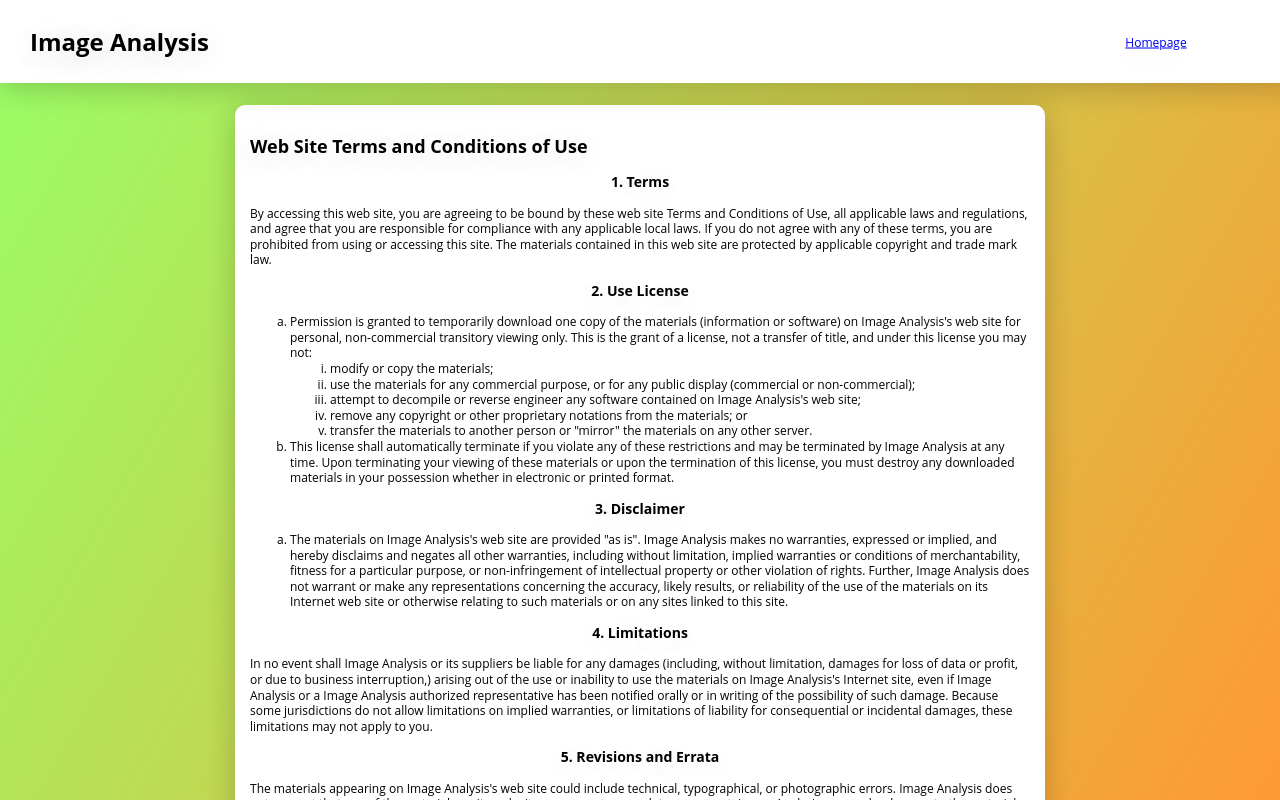
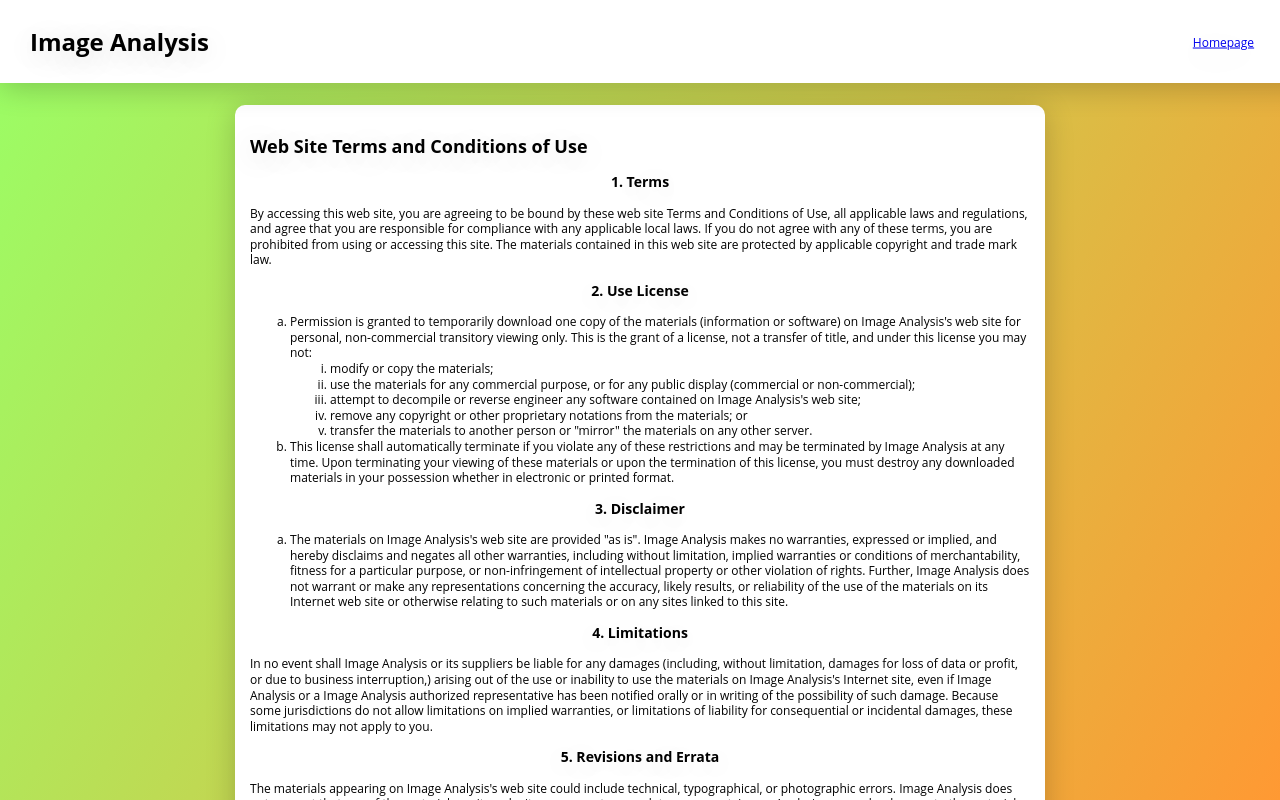
Before and after one commit to saribe0/COMS-E6998-Instagram-Predictor, a plain HTML site: page root/terms_privacy.html in a window 1280 px wide. Drawn offline with Linux system fonts and the light colour scheme.

Commit message:
Update UI for scrolling over privacy/terms and fixed homepage link loc.

```diff
--- a/root/css/style.css
+++ b/root/css/style.css
@@ -76,6 +76,7 @@ h3 {
 	position: relative;
 	border-radius: 10px;
 	box-shadow: 0 5px 30px rgba(0, 0, 0, 0.2);
+	z-index: 1;
 }
 
 #login-instagram {
@@ -171,7 +172,7 @@ table{
 
 #privterms {
 	position: absolute;
-	bottom: 10px;
+	bottom: 0px;
 	text-align: center;
 	width: 100%;
 }
@@ -198,6 +199,15 @@ table{
 	height: 150px;
 }
 
+#homepage {
+	position: absolute;
+	right: 0px;
+	top: 50%;
+	transform: translate(-140%, -125%);
+	vertical-align: middle;
+	cursor: pointer;
+}
+
 .rotated {
     transform-origin:50% 50%;
     animation:2s rotateRight infinite linear;
--- a/root/terms_privacy.html
+++ b/root/terms_privacy.html
@@ -12,7 +12,7 @@
 		<div class="background">
 			<div class="title">
 				<h1>Image Analysis</h1>
-        <p id="logout">
+        <p id="homepage">
 				      <a href="https://s3.us-east-1.amazonaws.com/image-analysis-project/index.html">Homepage</a>
         </p>
 			</div>
```
